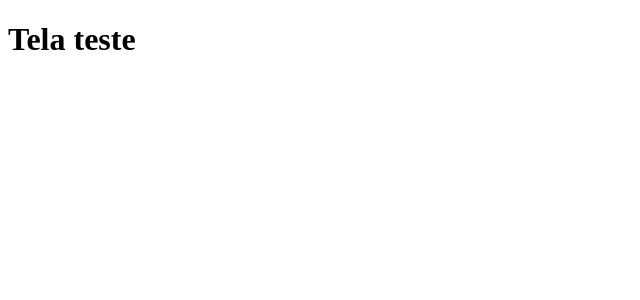
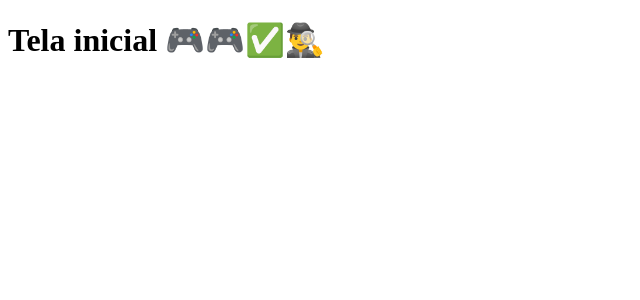
Before and after one commit to Samuel-Duque/clone-tabnews, a Next.js app: page / in a window 1280 px wide. Shown: the top 300 px of the page, without its empty margins (0-640 px from the left). Built offline with nearby package versions, Linux system fonts and the light colour scheme.

Commit message:
mudando frase

```diff
--- a/pages/index.js
+++ b/pages/index.js
@@ -1,5 +1,6 @@
 function Home(){
-    return <h1>Tela teste</h1>
+    return <h1>Tela inicial 🎮🎮✅🕵️‍♂️</h1>
+
 }
 
 export default Home;
```
